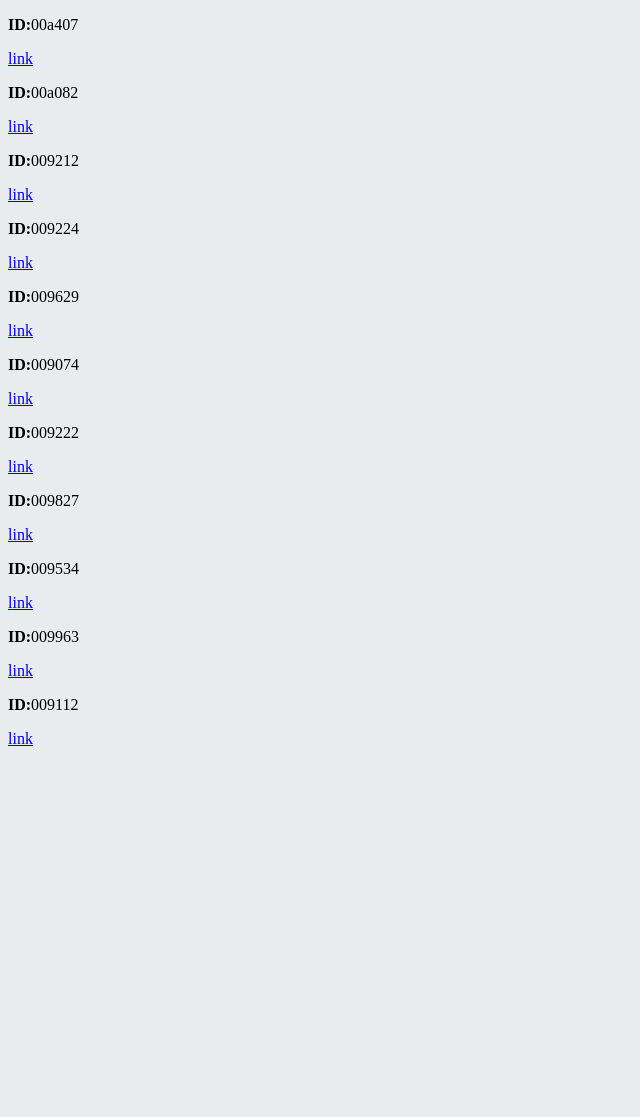
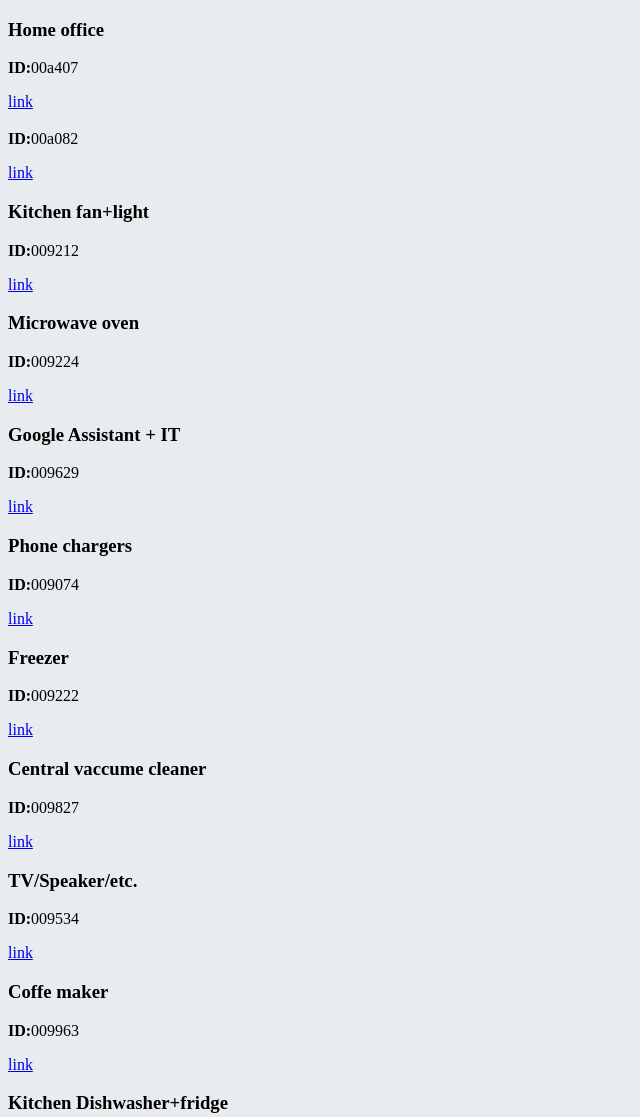
Before and after one commit to Jonasdad/VattenfallQR, a website: page public/links.html in a window 1280 px wide. Shown: the top 1117 px of the page, without its empty margins (0-640 px from the left). Before the commit the page ends 816 px from the top, so only its background shows below. Drawn offline with Linux system fonts and the light colour scheme.

Commit message:
Update links.html

```diff
--- a/public/links.html
+++ b/public/links.html
@@ -9,15 +9,29 @@
 <body>
     <div id="links"></div>
     <script>
-        const ids = ["00a407","00a082","009212","009224","009629","009074","009222","009827","009534","009963","009112"]
+        const ids = [
+            ["00a407", "Home office"],
+            ["00a082", ""],
+            ["009212", "Kitchen fan+light"],
+            ["009224", "Microwave oven"],
+            ["009629", "Google Assistant + IT"],
+            ["009074", "Phone chargers"],
+            ["009222", "Freezer"],
+            ["009827", "Central vaccume cleaner"],
+            ["009534", "TV/Speaker/etc."],
+            ["009963", "Coffe maker"],
+            ["009112", "Kitchen Dishwasher+fridge"]
+        ]
         const myDiv = document.getElementById("links")
 
         ids.forEach(printLinks)
 
         function printLinks(id){
-            myDiv.innerHTML += "<p> <b>ID:</b>" + id + "<br>"
+            myDiv.innerHTML += "<h3>" + id[1] + "</h3>"
 
-            myDiv.innerHTML += "<a href=\"../?id=" + id + "\">link</a></p>"
+            myDiv.innerHTML += "<p> <b>ID:</b>" + id[0] + "<br>"
+
+            myDiv.innerHTML += "<a href=\"../?id=" + id[0] + "\">link</a></p>"
         }
 
     </script>
```
